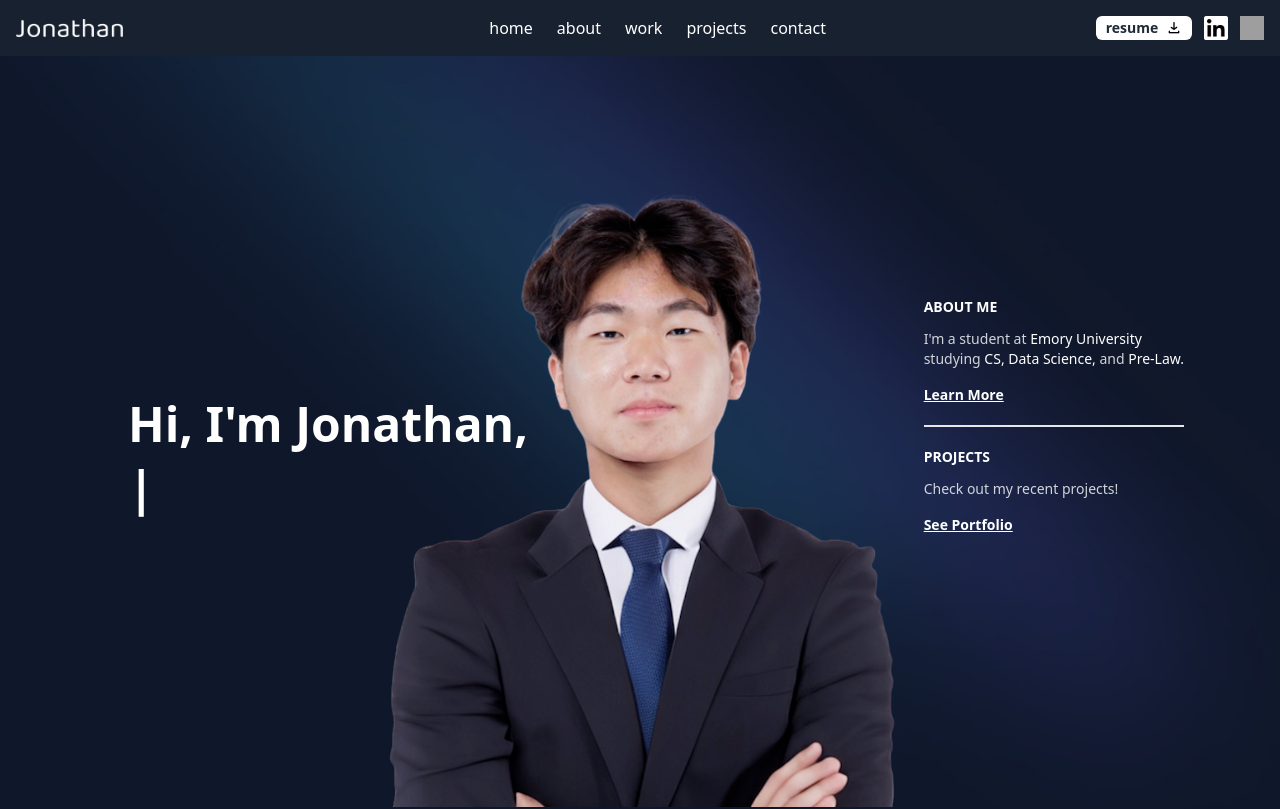
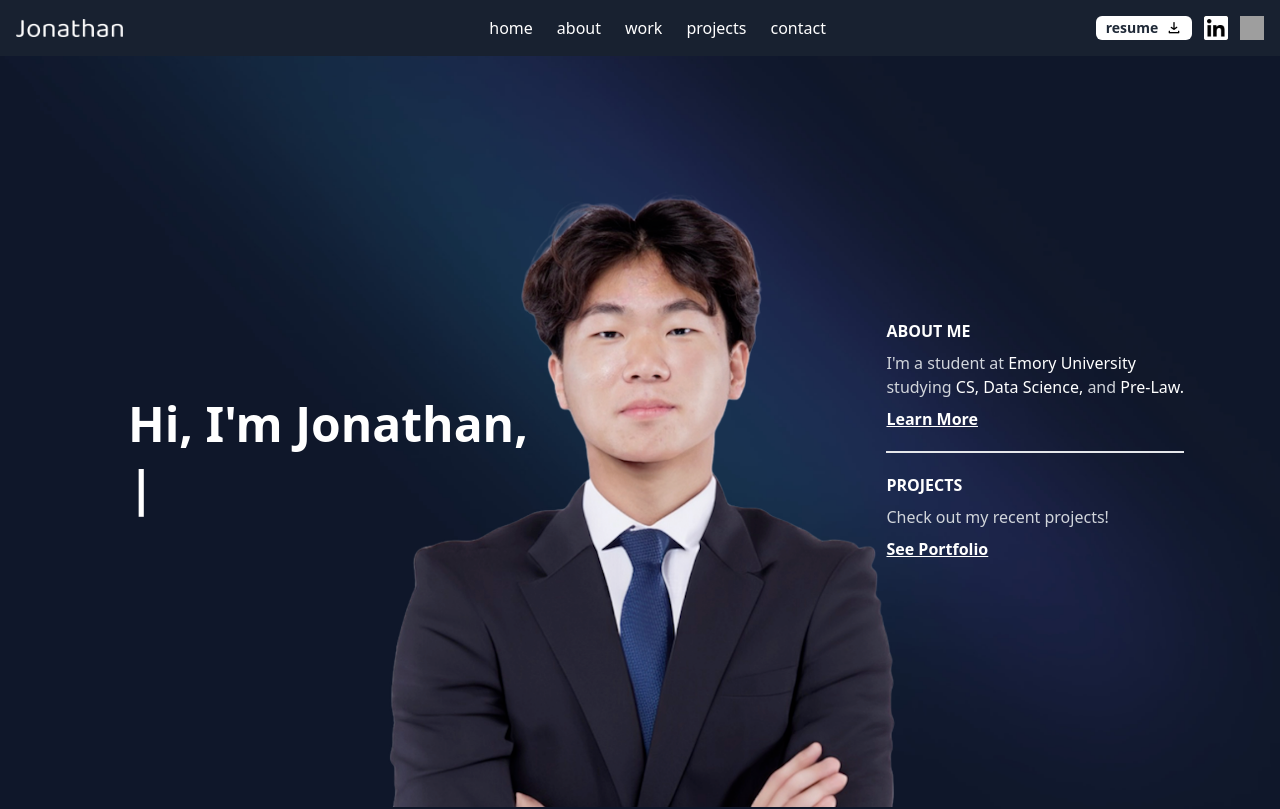
Before and after one commit to joonhoswe/portfolio, a React (Vite) app: page / in a window 1280 px wide. Shown: the top 809 px of the page. Built offline with nearby package versions, Linux system fonts and the light colour scheme; grey boxes are pictures that could not be loaded.

Commit message:
home page resizing work

```diff
--- a/src/sections/Home.jsx
+++ b/src/sections/Home.jsx
@@ -47,19 +47,19 @@ const Home = forwardRef((props, ref) => {
 
         </div>
 
-        <div className="z-10 pb-20 flex flex-col space-y-5 text-xs -mr-24 sm:-mr-8 md:mr-2 lg:mr-24 sm:text-xs md:text-sm lg:text-sm">
-          <div className='w-1/2 sm:w-3/4 md:w-5/6 lg:w-full'>
-            <h1 className="font-bold mb-3">ABOUT ME</h1>
+        <div className="z-10 pt-12 flex flex-col space-y-2 text-xs -mr-24 sm:-mr-8 md:mr-2 lg:mr-24 sm:text-xs md:text-sm lg:text-base md:space-y-3 lg:space-y-5 md:pb-20">
+          <div className='w-1/2 space-y-2 sm:w-3/4 md:w-5/6 lg:w-full'>
+            <h1 className="font-bold">ABOUT ME</h1>
             <p className="text-gray-300"> I'm a student at <span className="text-white">Emory University</span> <br></br> studying <span className="text-white">CS, Data Science,</span> and <span className='text-white'>Pre-Law.</span></p>
-            <button onClick = {() => scrollToSection(AboutRef)}className="text-white font-bold underline mt-4"> Learn More </button>
+            <button onClick = {() => scrollToSection(AboutRef)}className="text-white font-bold underline"> Learn More </button>
           </div>
 
           <hr className="h-0.5 bg-gray-200 border-0 w-1/2 sm:w-3/4 md:w-5/6 lg:w-full"></hr>
 
-          <div className='w-1/2 sm:w-3/4 md:w-5/6 lg:w-full'>
-          <h1 className="font-bold mb-3">PROJECTS</h1>
+          <div className='w-1/2 space-y-2 sm:w-3/4 md:w-5/6 lg:w-full'>
+          <h1 className="font-bold">PROJECTS</h1>
             <p className="text-gray-300"> Check out my recent projects! </p>
-            <button className="text-white font-bold underline mt-4"> See Portfolio </button>
+            <button className="text-white font-bold underline"> See Portfolio </button>
           </div>
 
         </div>
```
